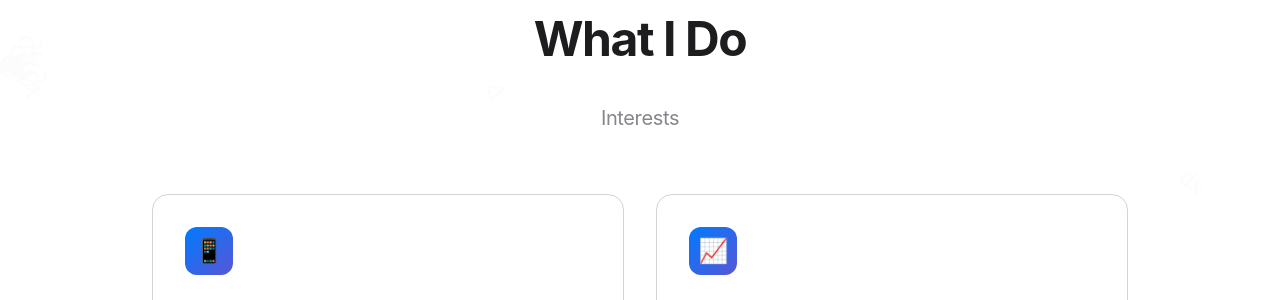
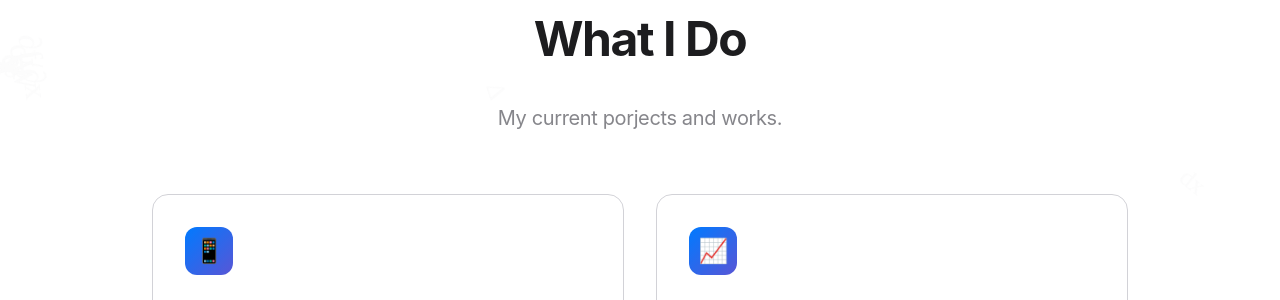
Before and after one commit to brianrojrc/brianrojrc.github.io, a Jekyll site: the page built from index.md, in a window 1280 px wide. Shown: the part 629-929 px from the top of the page. Built offline with Jekyll 4.4.1, drawn with Linux system fonts in a browser that asks for light colours.

Commit message:
Update index.md

```diff
--- a/index.md
+++ b/index.md
@@ -23,7 +23,7 @@ title: Home
 <section class="fade-in">
     <h2>What I Do</h2>
     <p class="section-description">
-        Interests
+        My current porjects and works.
     </p>
     <div class="grid">
         <div class="card">
```
